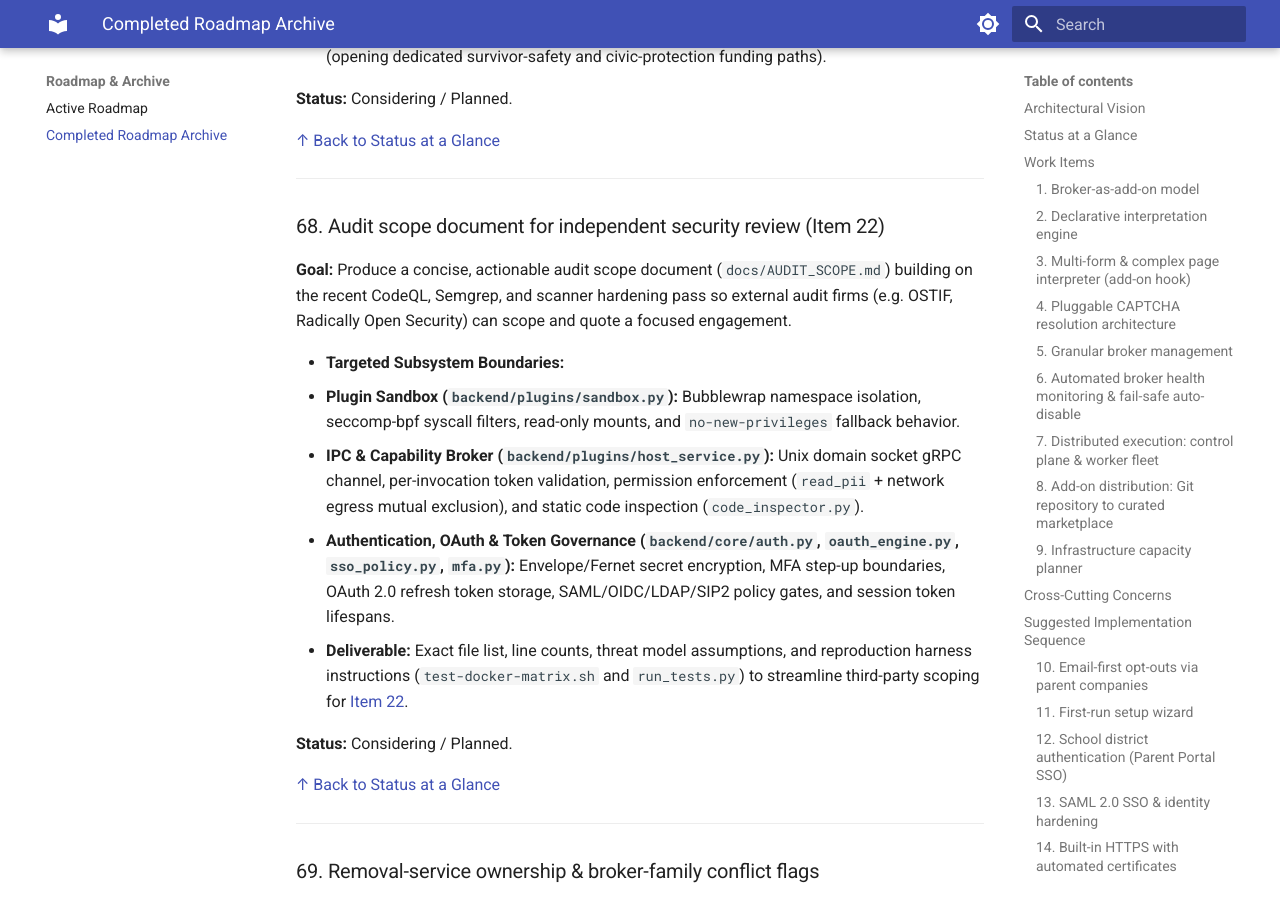
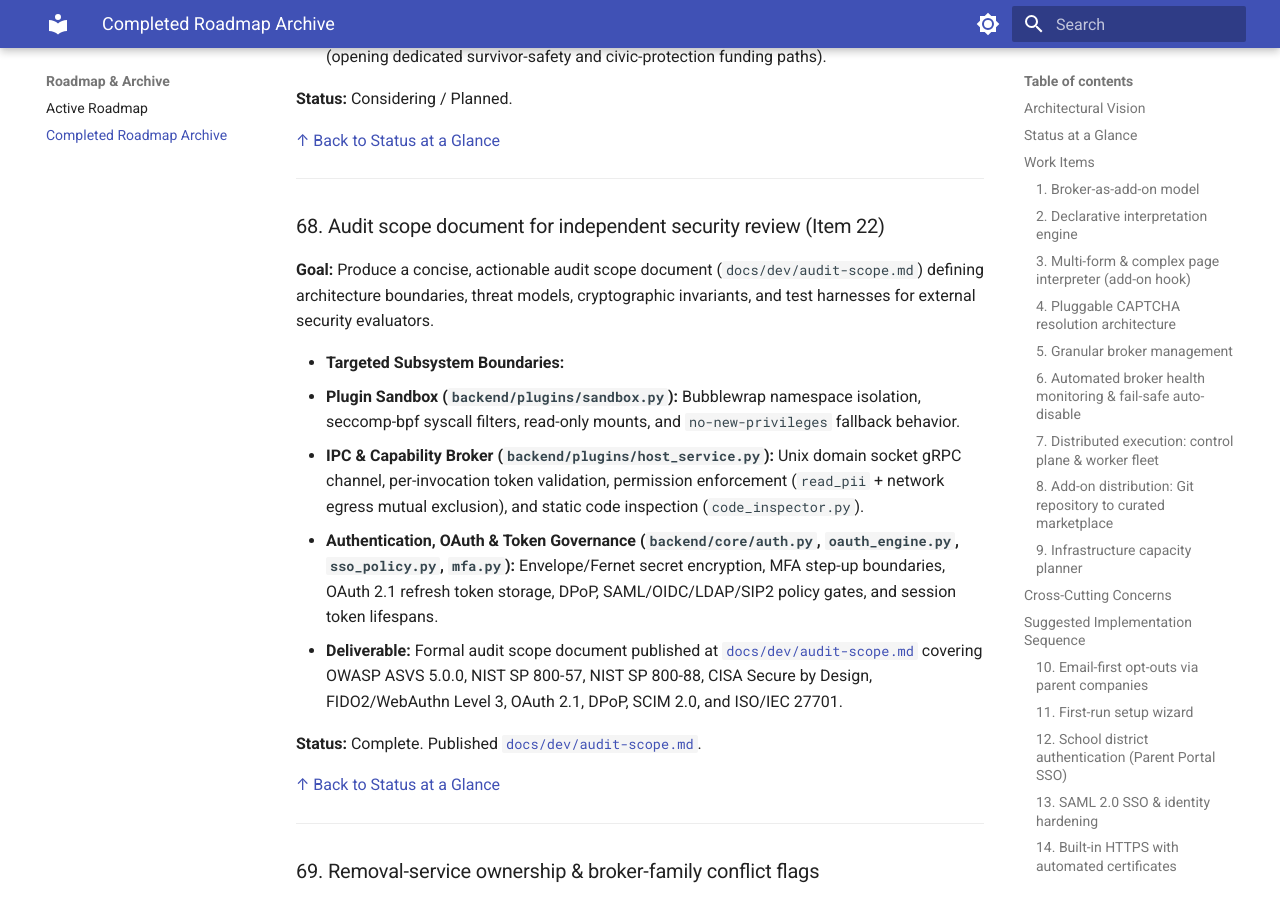
Before and after one commit to rlnunez/OpenOptOut, an MkDocs documentation site: the page built from docs/archive/COMPLETED_ROADMAP.md, in a window 1280 px wide and 900 px high, scrolled down 45987 px. Built offline with MkDocs 1.6.1 and Material for MkDocs 9.7.7, drawn with Linux system fonts in a browser that asks for light colours; some of the changed text lies outside the part shown.

Commit message:
docs(roadmap): remove completed item 68 from active roadmap

```diff
--- a/docs/archive/COMPLETED_ROADMAP.md
+++ b/docs/archive/COMPLETED_ROADMAP.md
@@ -92,7 +92,7 @@ Each data broker is modeled as an installable add-on describing its opt-out flow
 | [65](#item-65) | [Containerized release updater & Docker engine supervisor](#item-65) | Complete |
 | [66](#item-66) | [Network circuit breaker & graceful offline halt](#item-66) | Complete |
 | [67](#item-67) | [High-risk mode for domestic violence survivors, doxxing targets & election workers](#item-67) | Considering / Planned |
-| [68](#item-68) | [Audit scope document for independent security review (Item 22)](#item-68) | Considering / Planned |
+| [68](#item-68) | [Audit scope document for independent security review (Item 22)](#item-68) | Complete |
 | [69](#item-69) | [Removal-service ownership & broker-family conflict flags](#item-69) | Considering / Planned |
 | [70](#item-70) | [Native-speaker review for the 5 new languages (17 languages total)](#item-70) | Considering / Planned |
 | [71](#item-71) | [Re-measure minimum PC & worker specs after Firefox switch](#item-71) | Complete |
@@ -602,7 +602,7 @@ plugins/
 - Remediation of all critical and high-severity findings prior to v1.0 enterprise/consortium readiness.
 - Clear disclosure and bug bounty / coordinated vulnerability reporting policy.
 
-**Status:** Planned (audit scope document tracked in [Item 68](#item-68)).
+**Status:** Planned (audit scope document completed in [Item 68](#item-68) / [`docs/dev/audit-scope.md`](../dev/audit-scope.md)).
 
 [↑ Back to Status at a Glance](#status-at-a-glance)
 
@@ -1264,15 +1264,15 @@ plugins/
 
 <a id="item-68"></a>
 ### 68. Audit scope document for independent security review (Item 22)
-**Goal:** Produce a concise, actionable audit scope document (`docs/AUDIT_SCOPE.md`) building on the recent CodeQL, Semgrep, and scanner hardening pass so external audit firms (e.g. OSTIF, Radically Open Security) can scope and quote a focused engagement.
+**Goal:** Produce a concise, actionable audit scope document (`docs/dev/audit-scope.md`) defining architecture boundaries, threat models, cryptographic invariants, and test harnesses for external security evaluators.
 
 - **Targeted Subsystem Boundaries:**
   - **Plugin Sandbox (`backend/plugins/sandbox.py`):** Bubblewrap namespace isolation, seccomp-bpf syscall filters, read-only mounts, and `no-new-privileges` fallback behavior.
   - **IPC & Capability Broker (`backend/plugins/host_service.py`):** Unix domain socket gRPC channel, per-invocation token validation, permission enforcement (`read_pii` + network egress mutual exclusion), and static code inspection (`code_inspector.py`).
-  - **Authentication, OAuth & Token Governance (`backend/core/auth.py`, `oauth_engine.py`, `sso_policy.py`, `mfa.py`):** Envelope/Fernet secret encryption, MFA step-up boundaries, OAuth 2.0 refresh token storage, SAML/OIDC/LDAP/SIP2 policy gates, and session token lifespans.
-- **Deliverable:** Exact file list, line counts, threat model assumptions, and reproduction harness instructions (`test-docker-matrix.sh` and `run_tests.py`) to streamline third-party scoping for [Item 22](#item-22).
+  - **Authentication, OAuth & Token Governance (`backend/core/auth.py`, `oauth_engine.py`, `sso_policy.py`, `mfa.py`):** Envelope/Fernet secret encryption, MFA step-up boundaries, OAuth 2.1 refresh token storage, DPoP, SAML/OIDC/LDAP/SIP2 policy gates, and session token lifespans.
+- **Deliverable:** Formal audit scope document published at [`docs/dev/audit-scope.md`](../dev/audit-scope.md) covering OWASP ASVS 5.0.0, NIST SP 800-57, NIST SP 800-88, CISA Secure by Design, FIDO2/WebAuthn Level 3, OAuth 2.1, DPoP, SCIM 2.0, and ISO/IEC 27701.
 
-**Status:** Considering / Planned.
+**Status:** Complete. Published [`docs/dev/audit-scope.md`](../dev/audit-scope.md).
 
 [↑ Back to Status at a Glance](#status-at-a-glance)
 
```
Also changed, not shown: docs/ROADMAP.md (+1 -10 lines), docs/dev/audit-scope.md (line endings or trailing spaces).
